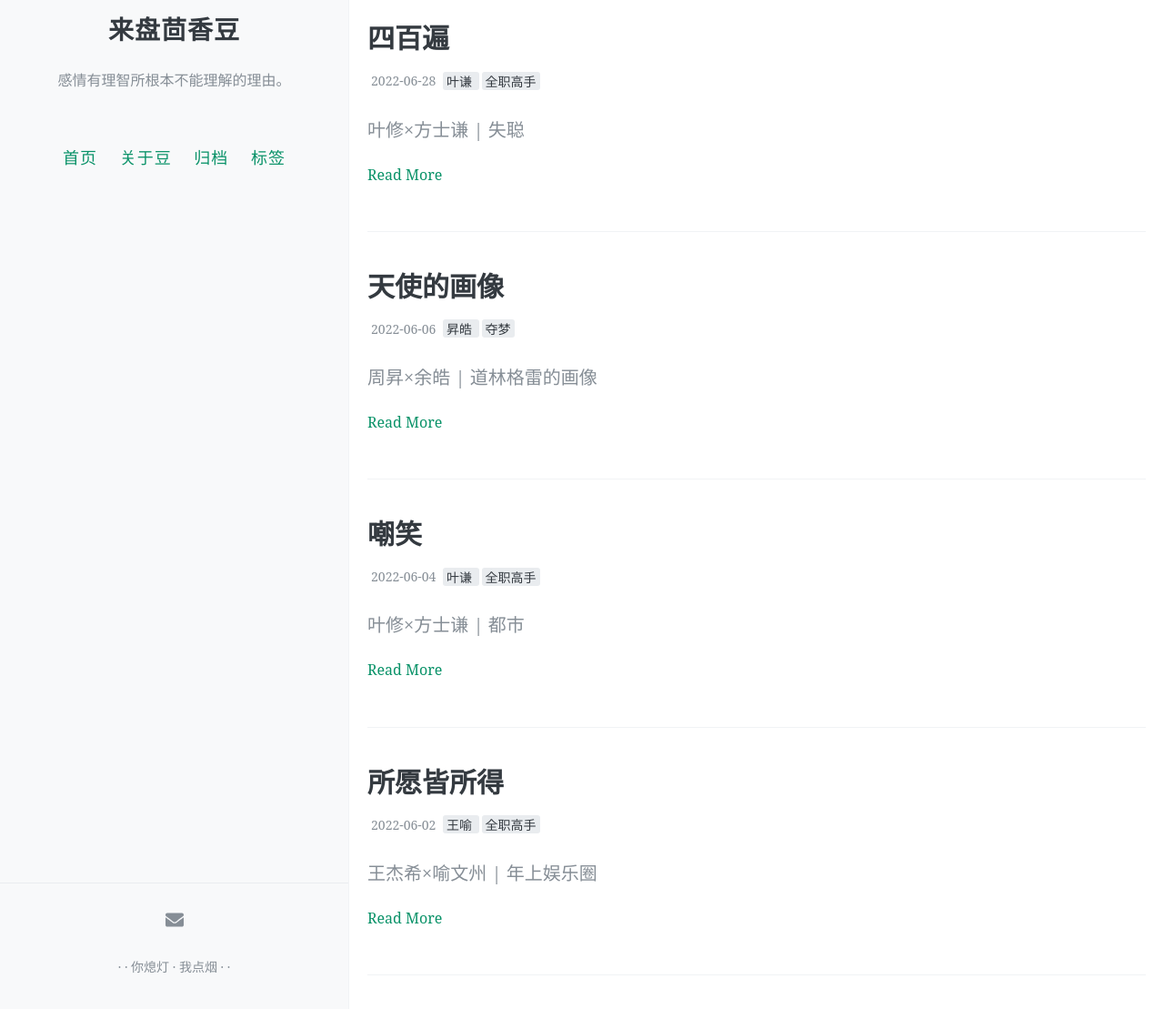
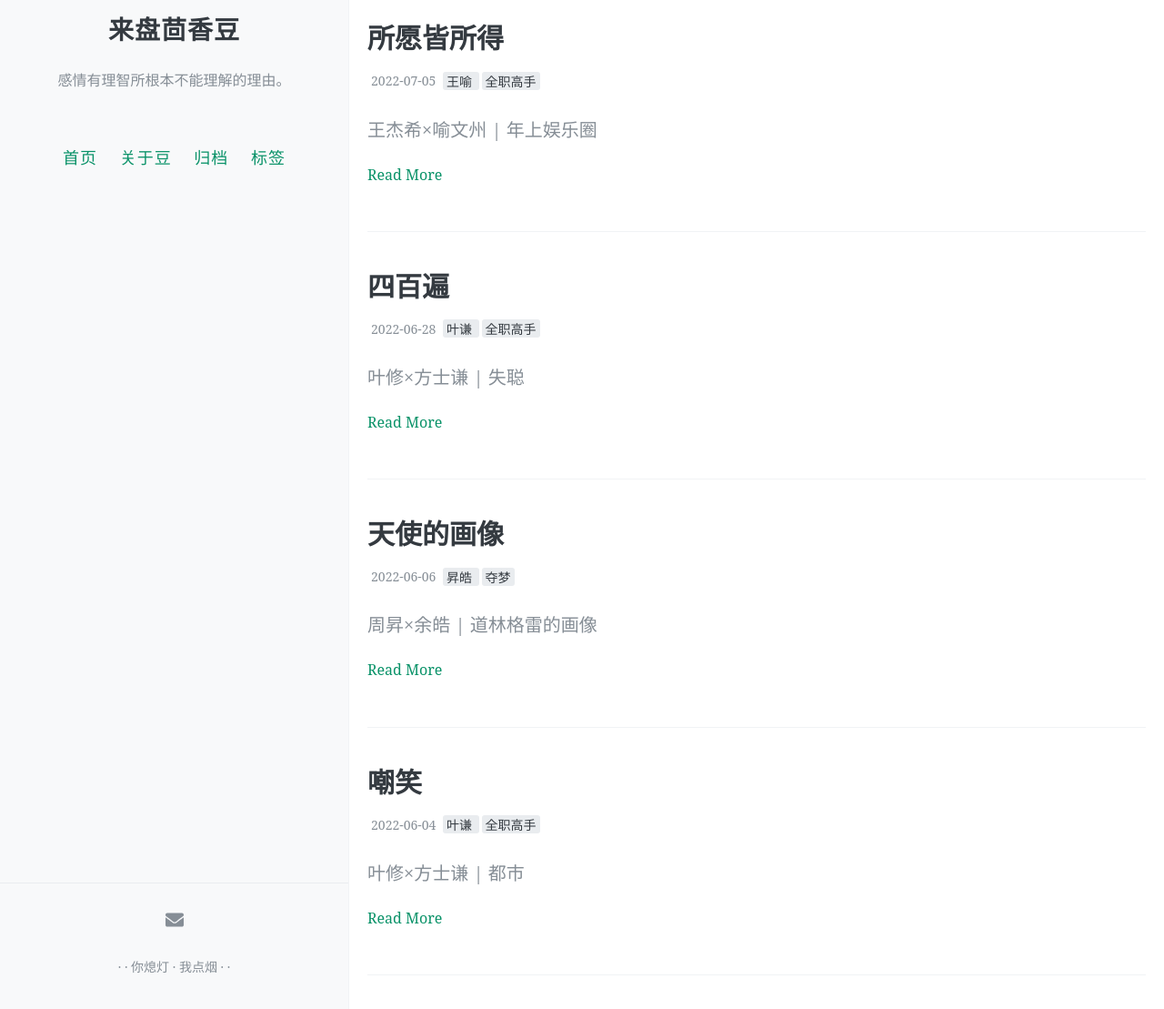
Before and after one commit to nadatomayo/dodo, a Jekyll site: the page built from index.html, in a window 1280 px wide and 1400 px high. Shown: the part 290-1399 px from the top of the window at 91% size. Built offline with Jekyll 4.4.1, drawn with Linux system fonts in a browser that asks for light colours; the list of posts is cut into pages by our own code; comment, search, counter and statistics services are not loaded.

Commit message:
Update 2022-07-05-mov.md

```diff
--- a/_posts/2022-07-05-mov.md
+++ b/_posts/2022-07-05-mov.md
@@ -1,7 +1,7 @@
 ---
 layout: post
 title: 所愿皆所得
-date: 2022-06-02
+date: 2022-07-05
 Author: 来盘茴香豆
 categories:
 tags: [王喻, 全职高手]
```
